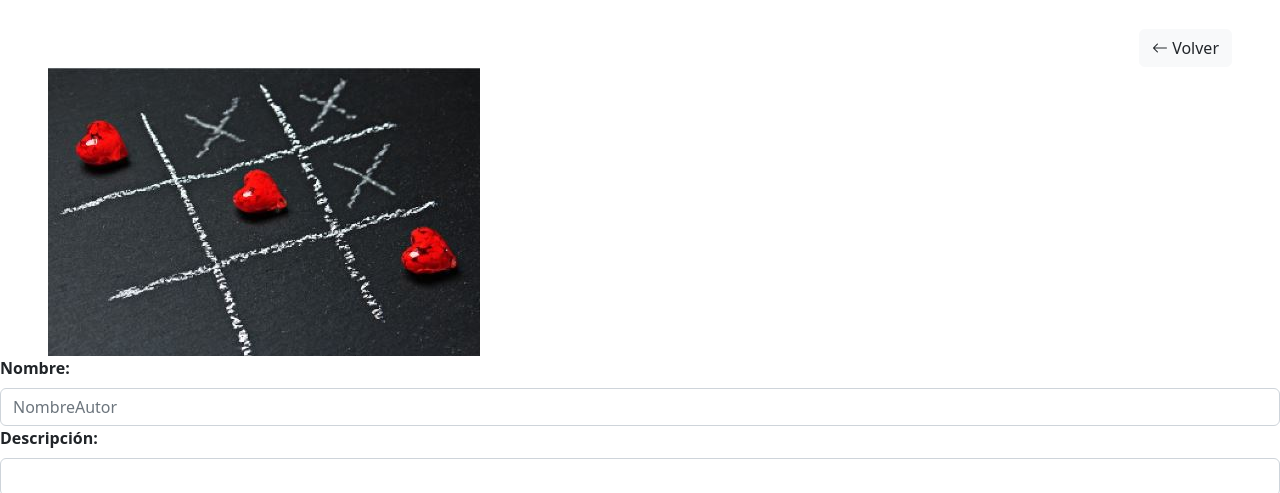
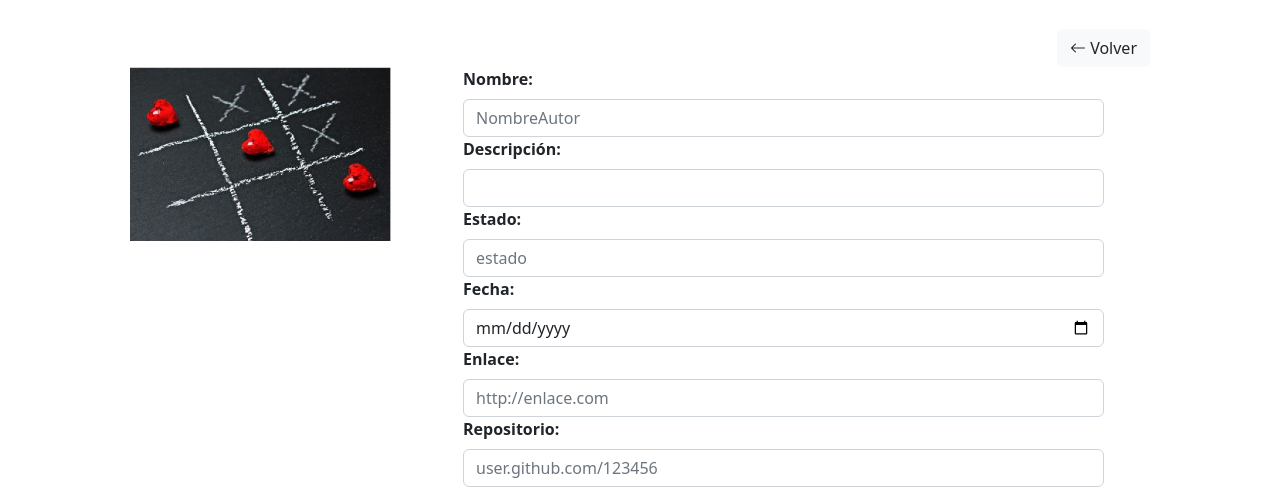
Before and after one commit to DaniFerrerRobles/p2, a plain HTML site: page modelo6.html in a window 1280 px wide. Shown: the part 187-680 px from the top of the page. Drawn offline with nearby package versions, Linux system fonts and the light colour scheme.

Commit message:
Add files via upload

```diff
--- a/modelo6.html
+++ b/modelo6.html
@@ -53,16 +53,17 @@
     </header>
 
     <main>
+    <div class="container">
         <p class="display-6 m-5">Nuevo proyecto</p>
             <div class="text-end mx-5">
                 <a class="btn btn-light text-decoration-none text-dark" href="modelo4.html"><i class="bi bi-arrow-left"></i> Volver </a>
             </div>
-        <div class="d-flex row">
-            <div class="ms-5 col-9 col-md-6 col-lg-9">
-                <img src="images/imgtablaa.JPG" alt="tabla">
+                <div class="row">
+                    <div class="ms-5 col-12 col-md-12 col-lg-3">
+                        <img src="images/imgtablaa.JPG" alt="tabla" class="img-fluid">
                     </div>
 
-            <div class="col-12 col-md-6 col-lg-12">
+                    <div class="ms-5 col-12 col-md-12 col-lg-7">
                         <form>
                             <label for="nombre" class="form-label"><strong>Nombre: </strong></label>
                             <input type="text" class="form-control" id="nombre" placeholder="NombreAutor">
@@ -86,6 +87,8 @@
                         <a class="btn btn-success my-3" href="modelo5.html">Subir proyecto</a>
                     </div>
                 </div>
+            </div>
+
     </main>
 
     <footer>
```
Also changed, not shown: modelo5.html (+6 -5 lines), modelo7.html (+6 -4 lines). Lines whose indentation alone changed are shown as unchanged.
